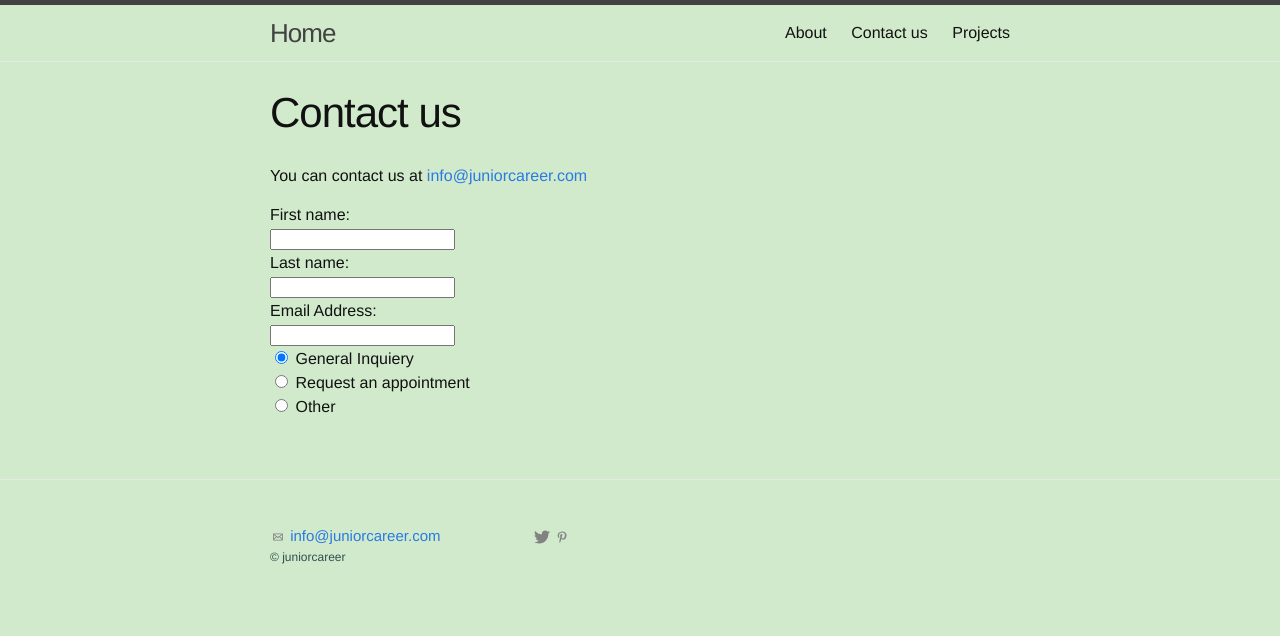
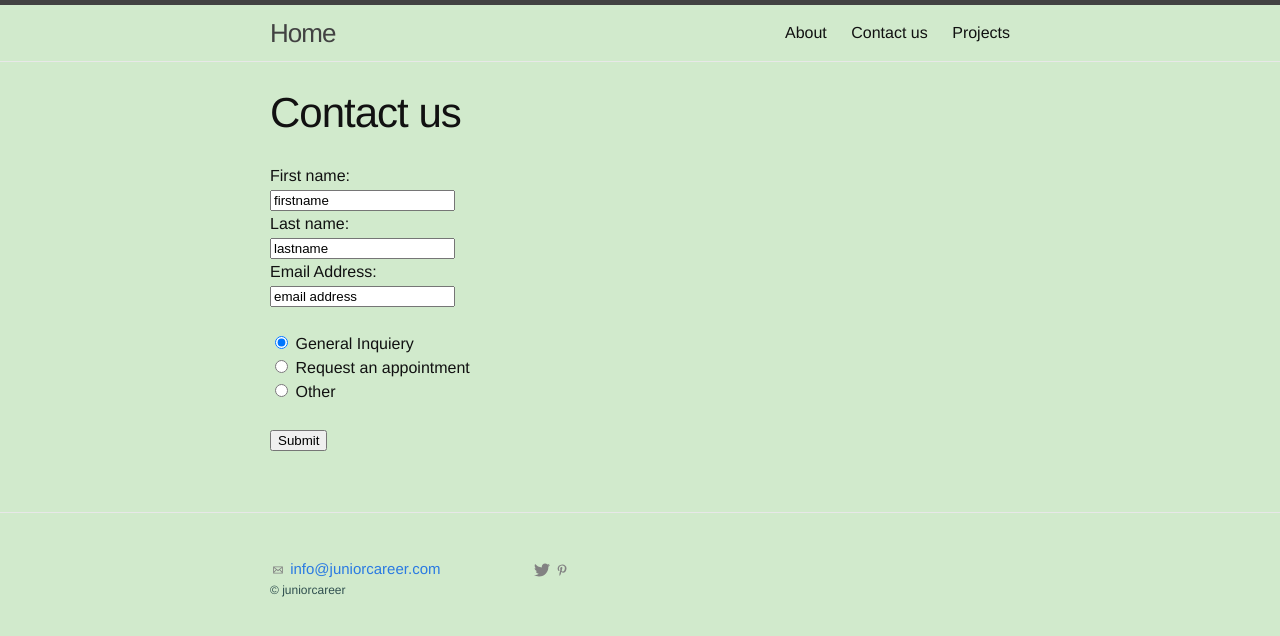
Before and after one commit to Soudehm/soudehm.github.io, a Jekyll site: the page built from contactus.md, in a window 1280 px wide. Shown: the top 636 px of the page. Built offline with Jekyll 4.4.1, drawn with Linux system fonts in a browser that asks for light colours.

Commit message:
Update contactus.md

```diff
--- a/contactus.md
+++ b/contactus.md
@@ -4,19 +4,21 @@ title: Contact us
 permalink: /contactus/
 ---
 
-You can contact us at <a href="mailto:{{ site.email }}"> info@juniorcareer.com</a>
-<form>
+
+<form action="action_page.php">
+
   First name:<br>
-  <input type="text" name="firstname">
+  <input type="text" name="firstname" value="firstname">
   <br>
   Last name:<br>
-  <input type="text" name="lastname">
+  <input type="text" name="lastname" value="lastname">
   <br>
   Email Address:<br>
-  <input type="text" name="emailaddress">
+  <input type="text" name="emailaddress" value="email address">
   <br>
-
+ <br>
   <input type="radio" name="gender" value="male" checked> General Inquiery<br>
   <input type="radio" name="gender" value="female"> Request an appointment<br>
-  <input type="radio" name="gender" value="other"> Other
+  <input type="radio" name="gender" value="other"> Other <br><br>
+<input type="submit" value="Submit">
 </form>
```
